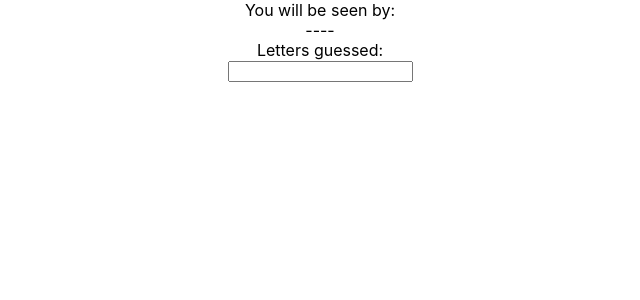
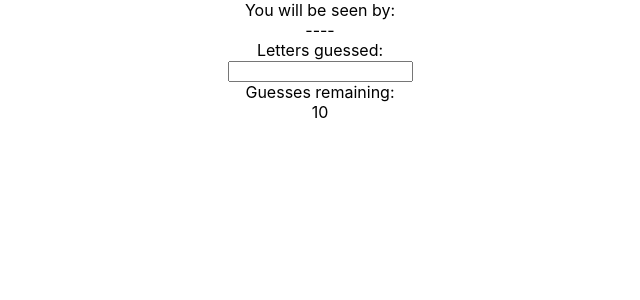
Before and after one commit to irene-rojas/brooklyn-react, a React (Create React App) app: page / in a window 1280 px wide. Shown: the top 300 px of the page, without its empty margins (320-960 px from the left). Built offline with nearby package versions, Linux system fonts and the light colour scheme.

Commit message:
reset when 0

```diff
--- a/src/App.js
+++ b/src/App.js
@@ -21,6 +21,18 @@ class App extends Component {
 
     onKeyUp = (event) => {
         event.preventDefault();
+        if (event.key) {
+            this.setState({
+                guessRemain: this.state.guessRemain - 1,
+            });
+        }
+        if (this.state.guessRemain === 0) {
+            console.log("too bad");
+            this.setState({
+                guessRemain: 10
+            });
+            this.componentDidMount();
+        }
         console.log(event.key);
     }
 
@@ -40,6 +52,12 @@ class App extends Component {
             <input onKeyUp={this.onKeyUp} />
         </div>
 
+        <div>
+            Guesses remaining:
+            <br></br>
+            {this.state.guessRemain}
+        </div>
+
       </div>
     );
   }
```
